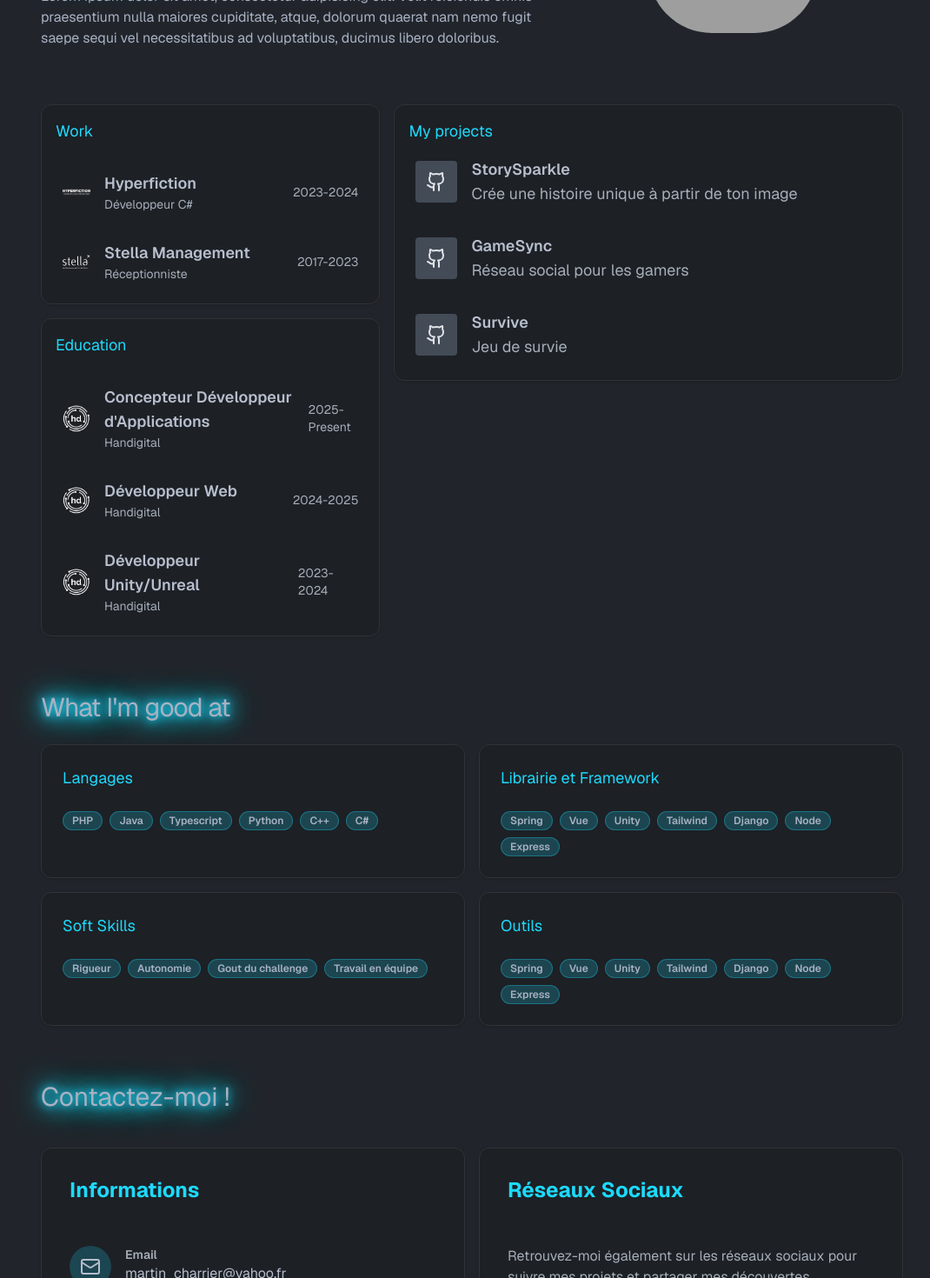
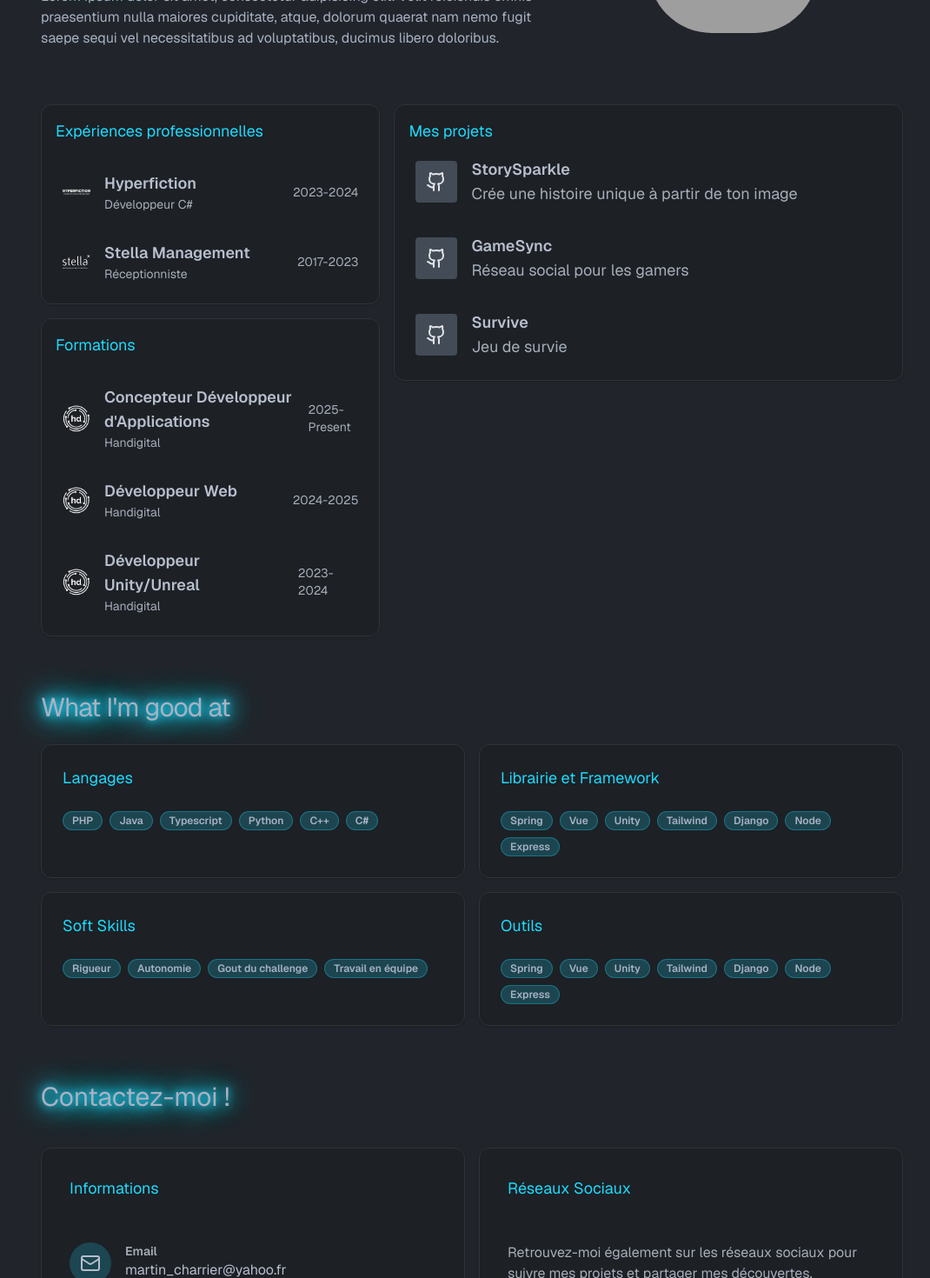
Before and after one commit to MartinChrrr/portfolio-next, a Next.js app: page / in a window 1280 px wide. Shown: the part 240-1710 px from the top of the page at 87% size, without its empty margins (97-1167 px from the left). Built offline with nearby package versions, Linux system fonts and the light colour scheme; grey boxes are pictures that could not be loaded; a web font is replaced by a local one.

Commit message:
english -> francais

```diff
--- a/app/_components/Contact.tsx
+++ b/app/_components/Contact.tsx
@@ -16,7 +16,7 @@ export const Contact = () => {
             <h2 className="font-caption text-3xl text-glow mb-6">Contactez-moi !</h2>
             <div className="flex w-full gap-4">
                 <Card className="flex-1 glass p-8">
-                    <h3 className="text-2xl font-bold mb-6 text-primary">Informations</h3>
+                    <h3 className="text-lg text-primary mb-6">Informations</h3>
                     <div className="space-y-6">
                         <Link href={`mailto:martin_charrier@yahoo.fr`} className="flex items-start gap-4 hover:text-primary transition-colors group">
                             <div className="flex-shrink-0 w-12 h-12 rounded-full bg-primary/20 flex items-center justify-center group-hover:bg-primary/30 transition-colors">
@@ -48,7 +48,7 @@ export const Contact = () => {
                      </div>
                 </Card>
                 <Card className="flex-1 glass p-8">
-                    <h3 className="text-2xl font-bold mb-6 text-primary">Réseaux Sociaux</h3>
+                    <h3 className="text-lg text-primary mb-6">Réseaux Sociaux</h3>
                     <p className="text-muted-foreground mb-6">Retrouvez-moi également sur les réseaux sociaux pour suivre mes projets et partager mes découvertes.</p>
                     <div className="flex gap-3 mb-8">
                         {socialLinks.map((social, index) => {
--- a/app/_components/Status.tsx
+++ b/app/_components/Status.tsx
@@ -74,7 +74,7 @@ export const Status = () => {
         <Section classname="flex max-lg:flex-col items-start gap-4">
             <div className="flex-[2] w-full flex flex-col h-full gap-4">
                 <Card className="p-4 flex-1">
-                    <p className=" text-lg text-primary">Work</p>
+                    <p className=" text-lg text-primary">Expériences professionnelles</p>
                     <div className="flex flex-col gap-4">
                         {
                             works.map((work, index) =>(
@@ -90,7 +90,7 @@ export const Status = () => {
                     </div>
                 </Card>
                 <Card className="p-4 flex-1">
-                    <p className="text-primary text-lg">Education</p>
+                    <p className="text-primary text-lg">Formations</p>
                     <div className="flex flex-col gap-4">
                         {educations.map((education, index)=>(
                             <EducationRow
@@ -107,7 +107,7 @@ export const Status = () => {
             </div>
             <div className="flex-[3] w-full">
                 <Card className=" w-full p-4 flex flex-col gap-2">
-                    <p className="text-primary text-lg">My projects</p>
+                    <p className="text-primary text-lg">Mes projets</p>
                     <div className="flex flex-col gap-4">
                         {
                         projects.map((project, index) => (<ProjectRow
```
